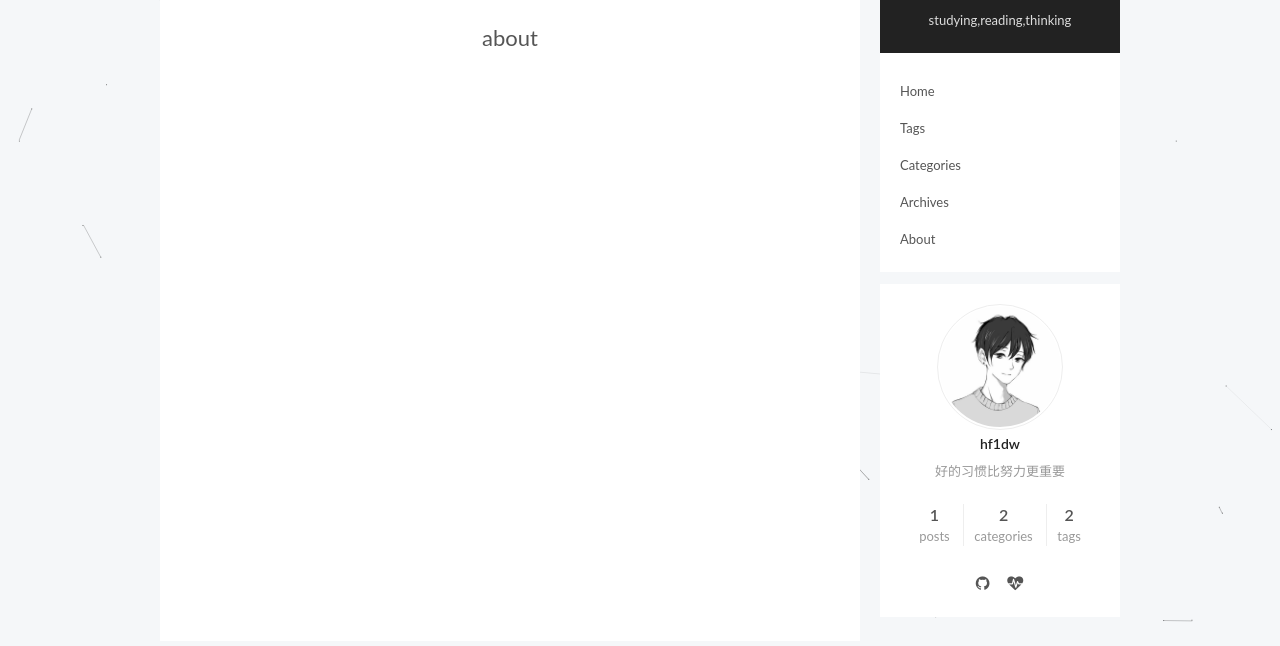
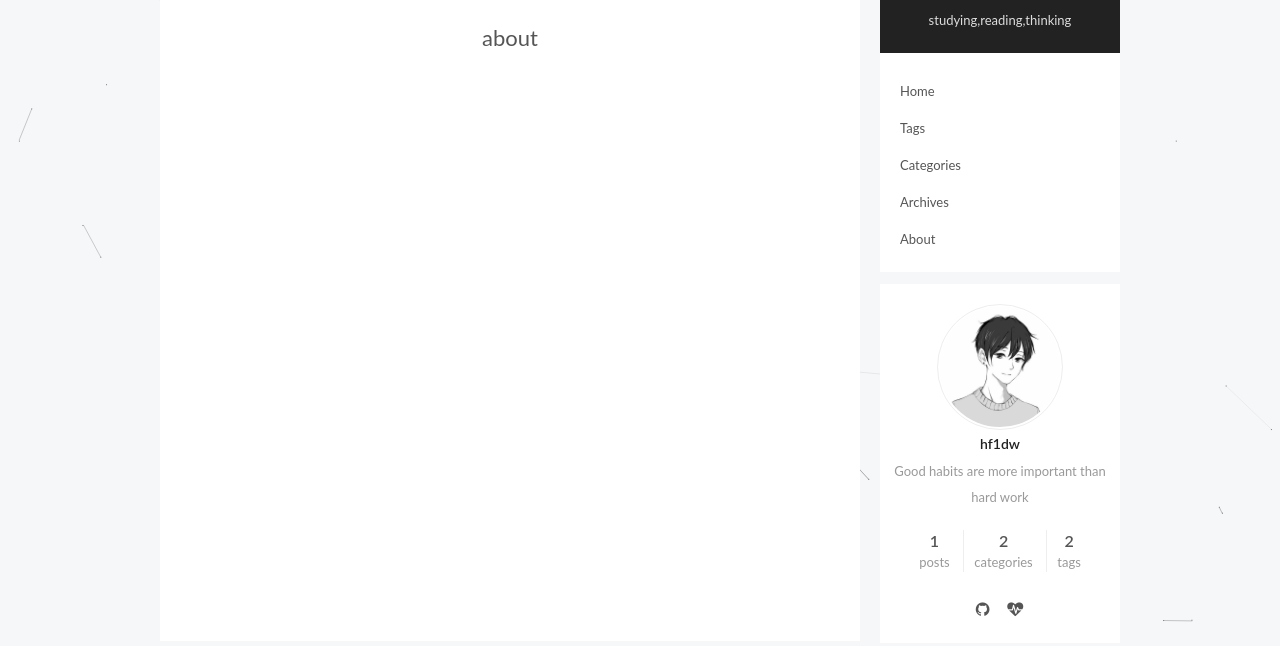
Before and after one commit to hf1dw/hf1dw.github.io, a plain HTML site: page about/index.html in a window 1280 px wide. Shown: the part 174-820 px from the top of the page. Drawn offline with Linux system fonts and the light colour scheme; some packages are replaced by stand-ins of ours; a script that the page names is missing.

Commit message:
Site updated: 2019-09-14 15:23:10

```diff
--- a/about/index.html
+++ b/about/index.html
@@ -79,17 +79,17 @@
 
 
 
-<meta name="description" content="好的习惯比努力更重要">
+<meta name="description" content="Good habits are more important than hard work">
 <meta property="og:type" content="website">
 <meta property="og:title" content="about">
 <meta property="og:url" content="http://yoursite.com/about/index.html">
 <meta property="og:site_name" content="hf1dw&#39;s blogs">
-<meta property="og:description" content="好的习惯比努力更重要">
+<meta property="og:description" content="Good habits are more important than hard work">
 <meta property="og:locale" content="zh-Hans">
 <meta property="og:updated_time" content="2019-09-14T06:34:41.508Z">
 <meta name="twitter:card" content="summary">
 <meta name="twitter:title" content="about">
-<meta name="twitter:description" content="好的习惯比努力更重要">
+<meta name="twitter:description" content="Good habits are more important than hard work">
 
 
 
@@ -307,7 +307,7 @@
               <img class="site-author-image" itemprop="image" src="/images/blog-logo.jpg" alt="hf1dw">
 
               <p class="site-author-name" itemprop="name">hf1dw</p>
-              <p class="site-description motion-element" itemprop="description">好的习惯比努力更重要</p>
+              <p class="site-description motion-element" itemprop="description">Good habits are more important than hard work</p>
           </div>
 
           <nav class="site-state motion-element">
```
Also changed, not shown: 2019/09/14/你好-hexo/index.html (+1 -1 lines), achives/index.html (+4 -4 lines), archives/2019/09/index.html (+4 -4 lines), archives/2019/index.html (+4 -4 lines), archives/index.html (+4 -4 lines), categories/index.html (+4 -4 lines), categories/next/blog搭建/index.html (+4 -4 lines), categories/next/index.html (+4 -4 lines), index.html (+4 -4 lines), tags/hello/index.html (+4 -4 lines), tags/hexo/index.html (+4 -4 lines), tags/index.html (+4 -4 lines).
